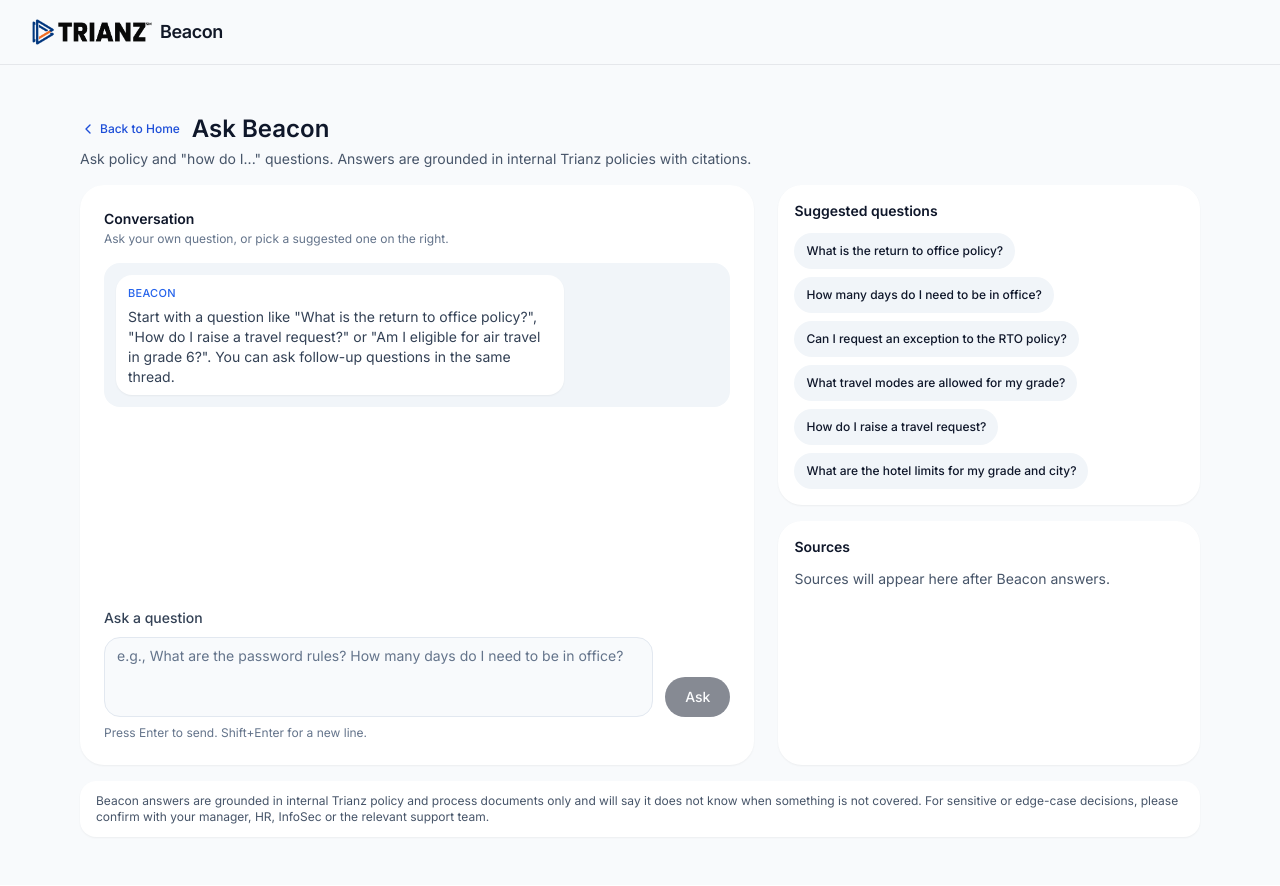
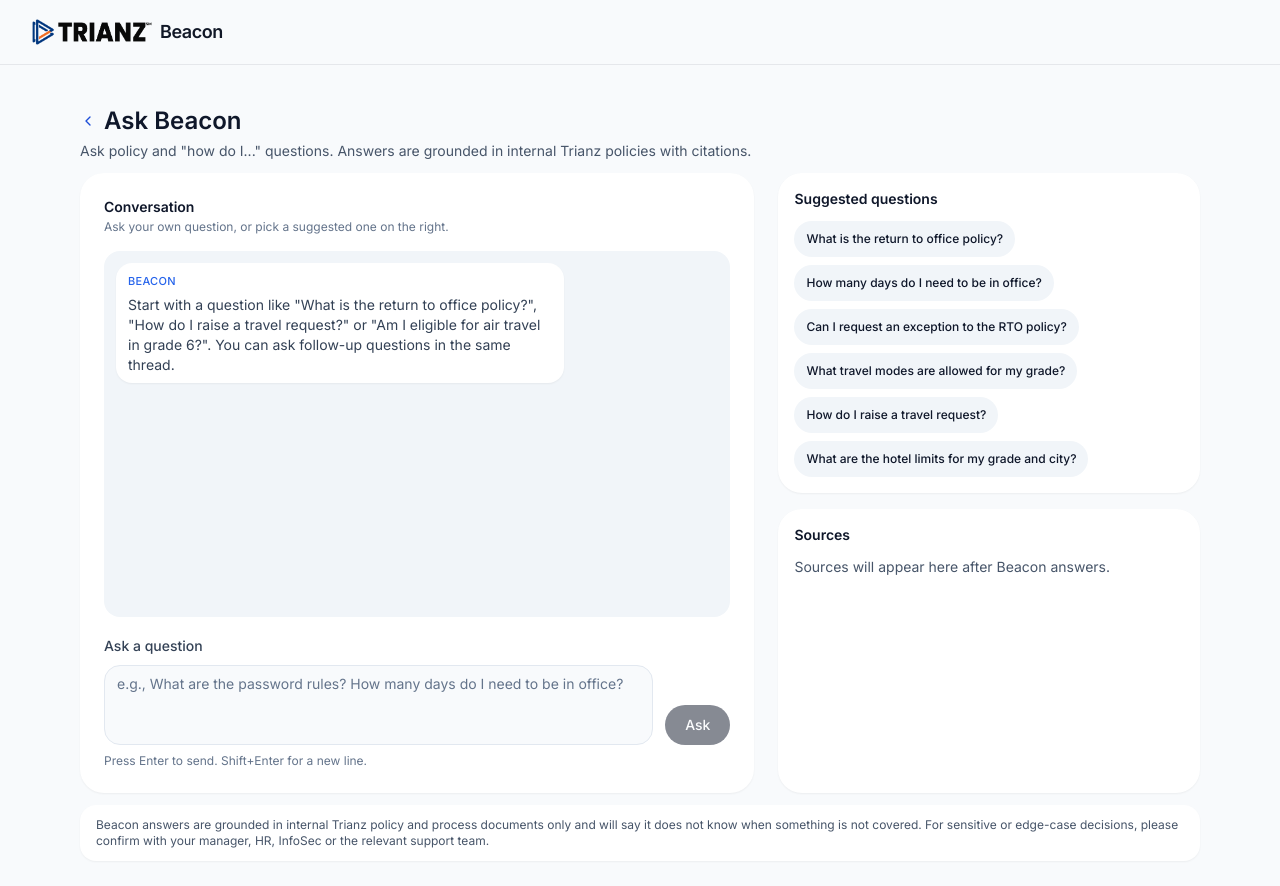
Before and after one commit to PrabhathVarma19/slt-jd, a Next.js app: page /policy-agent in a window 1280 px wide. Shown: the top 886 px of the page. Built offline with nearby package versions, Linux system fonts and the light colour scheme.

Commit message:
ui: icon back beside title + always-grey chat viewport

```diff
--- a/app/layout.tsx
+++ b/app/layout.tsx
@@ -43,7 +43,7 @@
               </div>
             </div>
           </header>
-          <main className="mx-auto max-w-7xl px-4 py-8 sm:px-6 lg:px-8">
+          <main className="mx-auto max-w-7xl px-4 py-6 sm:px-6 lg:px-8">
             {children}
           </main>
         </div>
--- a/app/new-joiner/page.tsx
+++ b/app/new-joiner/page.tsx
@@ -288,10 +288,10 @@
   }, [sources]);
 
   return (
-    <div className="max-w-6xl mx-auto px-4 py-4 space-y-4">
+    <div className="max-w-6xl mx-auto px-4 py-4 space-y-3">
       <div className="space-y-1">
-        <div className="flex items-center gap-3">
-          <BackToHome className="text-xs" />
+        <div className="flex items-center gap-2">
+          <BackToHome label="" className="text-xs" />
           <h1 className="text-2xl font-semibold text-slate-900">New Joiner Buddy</h1>
         </div>
         <p className="text-sm text-slate-600">
@@ -299,7 +299,7 @@
         </p>
       </div>
 
-      <div className="grid gap-6 md:grid-cols-[minmax(0,1.6fr)_minmax(0,1fr)] md:h-[calc(100vh-220px)] min-h-[560px]">
+      <div className="grid gap-6 md:grid-cols-[minmax(0,1.6fr)_minmax(0,1fr)] md:h-[calc(100vh-180px)] min-h-[560px]">
         {/* Left: chat surface */}
         <div className="bg-card rounded-3xl shadow-sm p-4 sm:p-6 flex flex-col gap-4 h-[70vh] min-h-[560px] md:h-full md:min-h-0">
           <div className="flex items-center justify-between gap-3">
@@ -319,8 +319,11 @@
           </div>
 
           <div className="relative flex-1 min-h-0">
-            <ScrollArea ref={messagesRef} className="h-full chat-scroll">
-              <div className="bg-muted rounded-2xl p-3 space-y-3">
+            <ScrollArea
+              ref={messagesRef}
+              className="h-full chat-scroll rounded-2xl bg-muted"
+            >
+              <div className="p-3 space-y-3">
                 {messages.length === 0 && (
                   <div className="flex justify-start">
                     <div className="inline-flex max-w-md flex-col gap-1 rounded-2xl bg-card px-3 py-2 text-sm text-slate-700 shadow-sm">
--- a/app/policy-agent/page.tsx
+++ b/app/policy-agent/page.tsx
@@ -324,10 +324,10 @@
   const sourcesGrouped = useMemo(() => groupSources(sources || []), [sources]);
 
   return (
-    <div className="max-w-6xl mx-auto px-4 py-4 space-y-4">
+    <div className="max-w-6xl mx-auto px-4 py-4 space-y-3">
       <div className="space-y-1">
-        <div className="flex items-center gap-3">
-          <BackToHome className="text-xs" />
+        <div className="flex items-center gap-2">
+          <BackToHome label="" className="text-xs" />
           <h1 className="text-2xl font-semibold text-slate-900">Ask Beacon</h1>
         </div>
         <p className="text-sm text-slate-600">
@@ -335,7 +335,7 @@
         </p>
       </div>
 
-      <div className="grid gap-6 md:grid-cols-[minmax(0,1.6fr)_minmax(0,1fr)] md:h-[calc(100vh-220px)] min-h-[560px]">
+      <div className="grid gap-6 md:grid-cols-[minmax(0,1.6fr)_minmax(0,1fr)] md:h-[calc(100vh-180px)] min-h-[560px]">
         {/* Left: chat surface */}
         <div className="bg-card rounded-3xl shadow-sm p-4 sm:p-6 flex flex-col gap-4 h-[70vh] min-h-[560px] md:h-full md:min-h-0">
           <div className="flex flex-wrap items-center justify-between gap-3">
@@ -358,8 +358,11 @@
           )}
 
           <div className="relative flex-1 min-h-0">
-            <ScrollArea ref={messagesRef} className="h-full chat-scroll">
-              <div className="bg-muted rounded-2xl p-3 space-y-3">
+            <ScrollArea
+              ref={messagesRef}
+              className="h-full chat-scroll rounded-2xl bg-muted"
+            >
+              <div className="p-3 space-y-3">
                 {messages.length === 0 && (
                   <div className="flex justify-start">
                     <div className="inline-flex max-w-md flex-col gap-1 rounded-2xl bg-card px-3 py-2 text-sm text-slate-700 shadow-sm">
--- a/components/ui/back-to-home.tsx
+++ b/components/ui/back-to-home.tsx
@@ -14,16 +14,18 @@
   className?: string;
   label?: string;
 }) {
+  const isIconOnly = !label;
   return (
     <Link
       href={href}
+      aria-label={label || "Back to Home"}
       className={cn(
         "inline-flex items-center gap-1 text-xs font-medium text-blue-700 hover:underline",
         className
       )}
     >
       <ChevronLeft className="h-4 w-4" />
-      <span>{label}</span>
+      {!isIconOnly && <span>{label}</span>}
     </Link>
   );
 }
```
